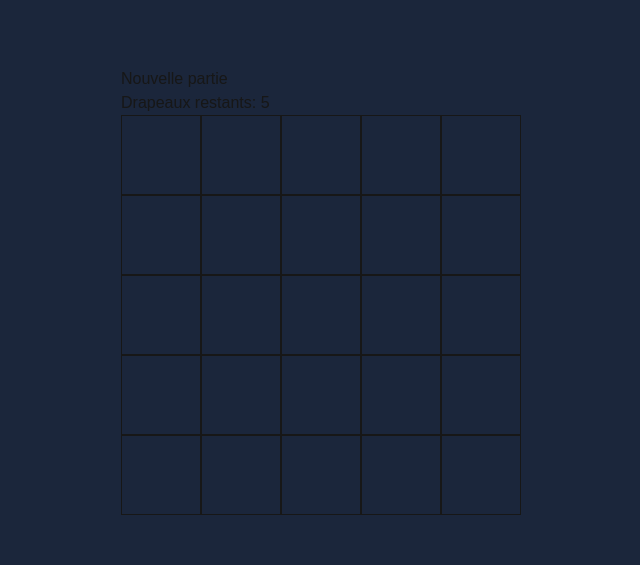
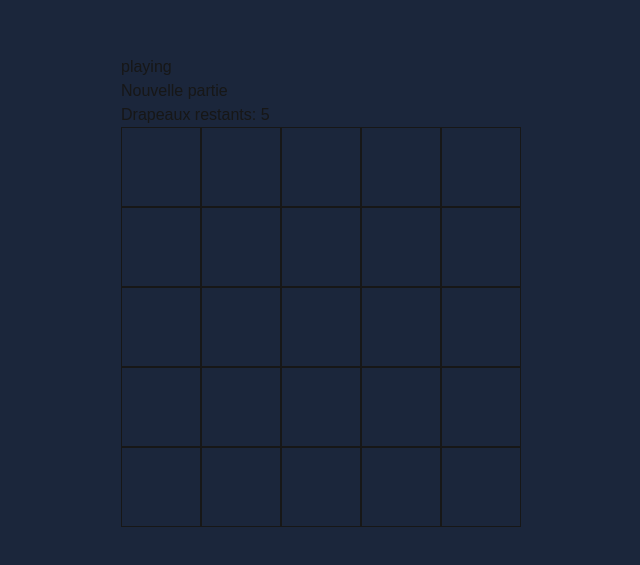
Before and after one commit to Lidobix/minesweeper, a Next.js app: page / in a window 1280 px wide. Shown: the part 109-674 px from the top of the page, without its empty margins (319-959 px from the left). Built offline with nearby package versions, Linux system fonts and the light colour scheme.

Commit message:
dev_end_game

```diff
--- a/app/src/features/game/context/gameContext.tsx
+++ b/app/src/features/game/context/gameContext.tsx
@@ -9,6 +9,7 @@ interface GameContextProps {
   setGrid: React.Dispatch<React.SetStateAction<GridType>>;
   setStatus: React.Dispatch<React.SetStateAction<StatusType>>;
   updateFlags: () => void;
+  resetGame: (grid: GridType) => void;
 }
 
 export const GameContext = createContext<GameContextProps>({
@@ -18,6 +19,7 @@ export const GameContext = createContext<GameContextProps>({
   setGrid: () => {},
   setStatus: () => {},
   updateFlags: () => {},
+  resetGame: () => {},
 });
 
 interface GameProviderProps {
@@ -34,15 +36,21 @@ export const GameProvider: React.FC<GameProviderProps> = ({ children }) => {
     setFlags(flags);
   };
 
+  const resetGame = (grid: GridType) => {
+    setGrid(grid);
+    setStatus('playing');
+  };
+
   return (
     <GameContext.Provider
       value={{
         grid,
         flags,
+        status,
         setGrid,
+        setStatus,
         updateFlags,
-        status,
-        setStatus,
+        resetGame,
       }}
     >
       {children}
--- a/app/src/features/game/controller.ts
+++ b/app/src/features/game/controller.ts
@@ -1,27 +1,43 @@
 import { GridType, CellId, CellType, StatusType } from './types';
-import { NB_CELLS } from './constants';
-import { getCellsAround, getMinesAround } from './utils';
+import { MINES_QTY, NB_CELLS } from './constants';
+import { getCellsAround, getMinesAround, getRandomMinesIndexes } from './utils';
 
-const minesIndexes = [2, 7, 9, 10, 21];
+// // const minesIndexes = [2, 7, 9, 10, 21];
 // const minesIndexes = [2];
 
 export const generateGrid = (): GridType => {
-  let grid = setGrid();
+  const mines = generateMines();
+  console.log(mines);
+  let grid = setGrid(mines);
   grid = setMinesValues(grid);
 
   return grid;
 };
 
 export const checkGameStatus = (cell: CellType, grid: GridType): StatusType => {
-  if (cell.isMine) {
-    return 'lost';
+  let status: StatusType = 'playing';
+
+  if (cell.isMine && !cell.hasFlag) {
+    status = 'lost';
+  } else {
+    const openedCells = grid.filter((cell) => cell.isOpen).length;
+    const targetCells = NB_CELLS - MINES_QTY;
+
+    if (openedCells === targetCells) {
+      status = 'win';
+    }
   }
-  return 'playing';
+
+  return status;
 };
 
 export const getOpenedCells = (cell: CellType, grid: GridType): GridType => {
   const selectedCell = { ...cell };
   let cellsToOpen: GridType = [];
+
+  if (cell.hasFlag) {
+    return grid;
+  }
 
   if (cell.isMine) {
     const trappedCells = grid.filter((cell) => cell.isMine);
@@ -96,14 +112,24 @@ export const placeFlag = (cell: CellType, grid: GridType, flags: number) => {
   return updatedGrid;
 };
 
-const setGrid = (): GridType => {
+const setGrid = (mines: number[]): GridType => {
   return Array.from({ length: NB_CELLS }, (element, index) => ({
     value: 0,
-    isMine: minesIndexes.includes(index),
+    isMine: mines.includes(index),
     isOpen: false,
     id: index,
     hasFlag: false,
   }));
+};
+
+const generateMines = () => {
+  const indexes = getRandomMinesIndexes(0, NB_CELLS, MINES_QTY);
+
+  return indexes;
+
+  // return Array.from({ length: MINES_QTY }, (element, index) => {
+  //   // return getRandomMinesIndexes(0, NB_CELLS);
+  // });
 };
 
 const setMinesValues = (grid: GridType): GridType => {
--- a/app/src/features/game/hooks/useGame.tsx
+++ b/app/src/features/game/hooks/useGame.tsx
@@ -9,15 +9,15 @@ import {
 import { GameContext } from '../context/gameContext';
 
 export const useGame = () => {
-  const { grid, flags, status, setStatus, setGrid, updateFlags } =
+  const { grid, flags, status, setStatus, setGrid, updateFlags, resetGame } =
     useContext(GameContext);
 
-  const resetGame = useCallback(() => {
+  const setNewGame = useCallback(() => {
     const newGrid = generateGrid();
-    setGrid(newGrid);
-  }, [setGrid]);
+    resetGame(newGrid);
+  }, [resetGame]);
 
-  useEffect(resetGame, [setGrid, resetGame]);
+  useEffect(setNewGame, []);
 
   const openCell = useCallback(
     (cell: CellType) => {
@@ -39,5 +39,5 @@ export const useGame = () => {
     [grid, flags, setGrid, updateFlags]
   );
 
-  return { grid, flags, status, openCell, toggleFlag, resetGame };
+  return { grid, flags, status, openCell, toggleFlag, setNewGame };
 };
--- a/app/src/features/game/index.tsx
+++ b/app/src/features/game/index.tsx
@@ -5,7 +5,7 @@ import { useGame } from './hooks/useGame';
 import { CellType } from './types';
 
 const MineSweeper = () => {
-  const { grid, flags, openCell, toggleFlag, resetGame } = useGame();
+  const { grid, flags, status, openCell, toggleFlag, setNewGame } = useGame();
 
   const handleToggleFlag = (cell: CellType, e: React.MouseEvent) => {
     e.preventDefault();
@@ -14,7 +14,8 @@ const MineSweeper = () => {
 
   return (
     <div>
-      <button onClick={resetGame}>Nouvelle partie</button>
+      <p>{status}</p>
+      <button onClick={setNewGame}>Nouvelle partie</button>
       <Counter value={flags}></Counter>
       <Grid
         datas={grid}
--- a/app/src/features/game/utils/index.ts
+++ b/app/src/features/game/utils/index.ts
@@ -74,7 +74,30 @@ export const getCellsAround = (id: CellId, grid: GridType) => {
 };
 
 export const getMinesAround = (cell: CellType, grid: GridType): number => {
-  const cellasAround = getCellsAround(cell.id, grid);
+  const cellsAround = getCellsAround(cell.id, grid);
 
-  return cellasAround.filter((cell) => cell.isMine).length;
+  return cellsAround.filter((cell) => cell.isMine).length;
 };
+
+export const getRandomMinesIndexes = (
+  min: number,
+  max: number,
+  length: number
+) => {
+  min = Math.ceil(min);
+  max = Math.floor(max);
+
+  const indexes: number[] = [];
+
+  let i = 0;
+  while (i < length) {
+    const number = Math.floor(Math.random() * (max - min + 1)) + min;
+
+    if (!indexes.includes(number)) {
+      indexes.push(number);
+      i++;
+    }
+  }
+
+  return indexes;
+};
```
